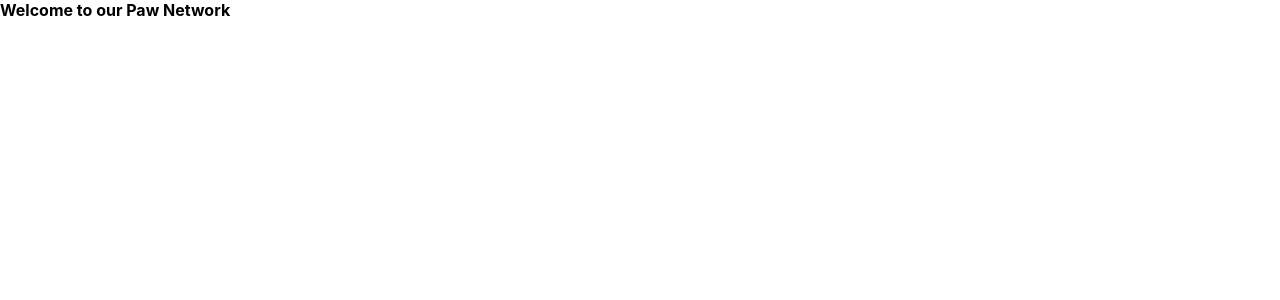
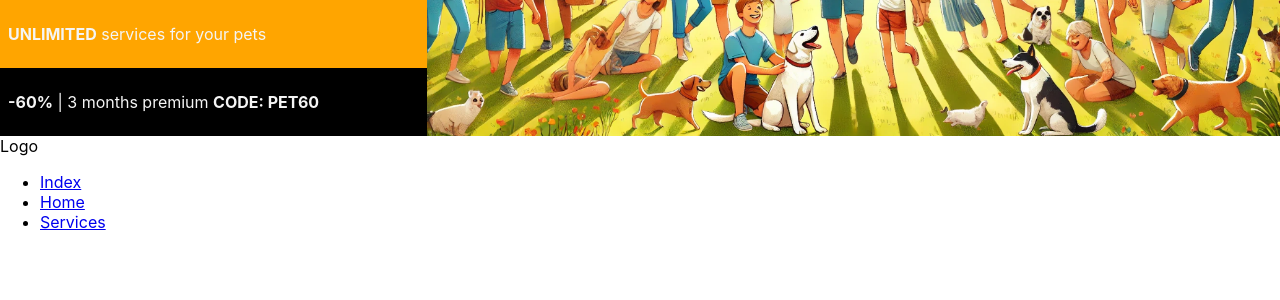
Before and after one commit to danielvoicu136/web_paw_network, a React (Create React App) app in the folder paw_network/: page / in a window 1280 px wide. Shown: the top 300 px of the page. Built offline with nearby package versions, Linux system fonts and the light colour scheme.

Commit message:
ads zone ready

```diff
--- a/paw_network/src/App.css
+++ b/paw_network/src/App.css
@@ -0,0 +1,3 @@
+/* * {
+    background-color: grey;
+} */
--- a/paw_network/src/App.js
+++ b/paw_network/src/App.js
@@ -1,13 +1,21 @@
 import React from 'react';
 import './App.css';
+import { BrowserRouter as Router, Routes, Route } from 'react-router-dom';
+import HomePage from './frontend/pages/Home.js';
+
 
 function App() {
   return (
-    <div className="App">
-      <header className="App-header">
-          <span><strong>Welcome to our Paw Network</strong></span>
-      </header>
-    </div>
+    <Router>
+      <div className="App">
+
+        <Routes>
+          <Route path="/" element={<HomePage />} />
+          <Route path="/home" element={<HomePage />} />
+          <Route path="/services" element={<HomePage />} />
+        </Routes>
+      </div>
+    </Router>
   );
 }
 
--- /dev/null
+++ b/paw_network/src/frontend/components/layout/MainAds.js
@@ -0,0 +1,14 @@
+import React from 'react';
+import classes from './MainAds.module.css';
+
+function MainAds() {
+    return (
+        <div className={classes['ads-container']}>
+            <div className={classes['small-box-1']}><p><span className={classes.accentText}>Unlimited</span> services for your pets</p></div>
+            <div className={classes['small-box-2']}><p><span className={classes.accentText}>-60%</span> | 3 months premium <span className={classes.accentText}>CODE: PET60</span></p></div>
+            <div className={classes['big-box']}></div>
+        </div>
+    );
+}
+
+export default MainAds;
--- /dev/null
+++ b/paw_network/src/frontend/components/layout/MainAds.module.css
@@ -0,0 +1,59 @@
+.ads-container {
+    display: grid;
+    grid-template-columns: 1fr 2fr; /* Two columns: 1/3 for small boxes, 2/3 for big box */
+    grid-template-rows: repeat(2, 1fr); /* Two rows of equal height */
+    gap: 0px; /* Space between boxes */
+}
+
+.small-box-1 {
+    grid-column: 1;
+    grid-row: 1;
+    background-color: orange; /* Example color, replace as needed */
+    padding: 0.5em;
+    color: whitesmoke;
+}
+
+.small-box-2 {
+    grid-column: 1;
+    grid-row: 2;
+    background-color: black; /* Example color, replace as needed */
+    padding: 0.5em;
+    color: whitesmoke;
+}
+
+.big-box {
+    grid-column: 2;
+    grid-row: 1 / span 2; /* Span both rows */
+    background-color: black; /* Example color, replace as needed */
+    padding: 0.5em;
+    background-image: url('../../assets/images/happy.png'); /* Correctly reference the image */
+    background-size: cover; /* Ensure the image covers the entire div */
+    background-position: bottom; /* Position the image at the bottom */
+    background-repeat: no-repeat; /* Prevent the image from repeating */
+}
+
+/* Media query for mobile devices */
+@media (max-width: 768px) {
+    .ads-container {
+        grid-template-columns: 1fr; /* Single column layout */
+        grid-template-rows: auto; /* Auto rows based on content */
+    }
+
+    .big-box {
+        grid-column: 1; /* Big box spans the entire width */
+        grid-row: 3; /* Positioned below the two small boxes */
+        min-height: 4em;
+    }
+
+    .small-box-1,
+    .small-box-2 {
+        grid-column: 1; /* Each small box spans the entire width */
+    }
+}
+
+
+.accentText {
+    font-weight: bold;
+    font-size: 1em;
+    text-transform: uppercase;
+}
--- /dev/null
+++ b/paw_network/src/frontend/components/layout/MainNavigation.js
@@ -0,0 +1,22 @@
+import { Link } from "react-router-dom";
+
+function MainNavigation() {
+
+    return (
+
+        <header>
+        <div className="main-logo">Logo</div>
+        <nav>
+                <ul>
+                    <li><Link to='/'>Index</Link></li>
+                    <li><Link to='/home'>Home</Link></li>
+                    <li><Link to='/services'>Services</Link></li>
+                </ul>
+        </nav>
+        </header>
+
+    );
+
+}
+
+export default MainNavigation;
--- /dev/null
+++ b/paw_network/src/frontend/pages/Home.js
@@ -0,0 +1,13 @@
+import MainAds from "../components/layout/MainAds";
+import MainNavigation from "../components/layout/MainNavigation";
+
+function HomePage () {
+
+    return <div>
+                <MainAds/>
+                <MainNavigation/>
+        </div>
+
+}
+
+export default HomePage;
```
Also changed, not shown: paw_network/src/frontend/assets/images/happy.png (added), paw_network/src/frontend/components/layout/MainNavigation.module.css (added).
